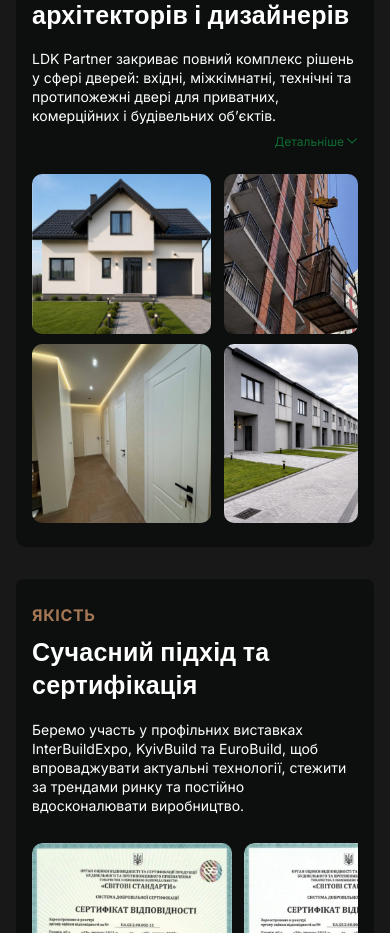
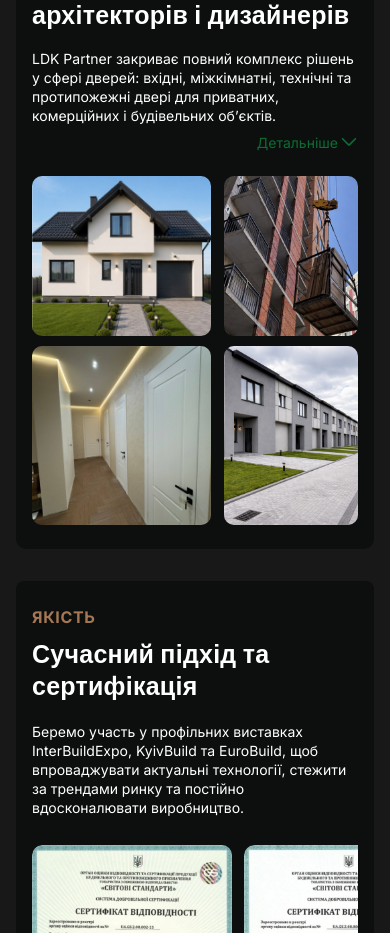
Before and after one commit to Sensei8760/ldk-partner-lviv, a Next.js app: page /about-us in a window 390 px wide. Shown: the part 2341-3274 px from the top of the page. Built offline with nearby package versions, Linux system fonts and the light colour scheme; no server answers; a web font is replaced by a local one.

Commit message:
update mobile style about us page

```diff
--- a/components/aboutPage/AboutDecision/AboutDecision.module.css
+++ b/components/aboutPage/AboutDecision/AboutDecision.module.css
@@ -207,14 +207,14 @@
             gap: 2px;
             font-family: var(--font-family);
             font-weight: 400;
-            font-size: 12px;
-            line-height: 143%;
             cursor: pointer;
+                font-size: 14px;
+                line-height: 136%;
         }
 
         .detailsIcon {
-            width: 12px;
-            height: 12px;
+            width: 18px;
+            height: 18px;
             fill: currentColor;
             transition: transform 0.2s ease;
             transform: rotate(-90deg);
```
